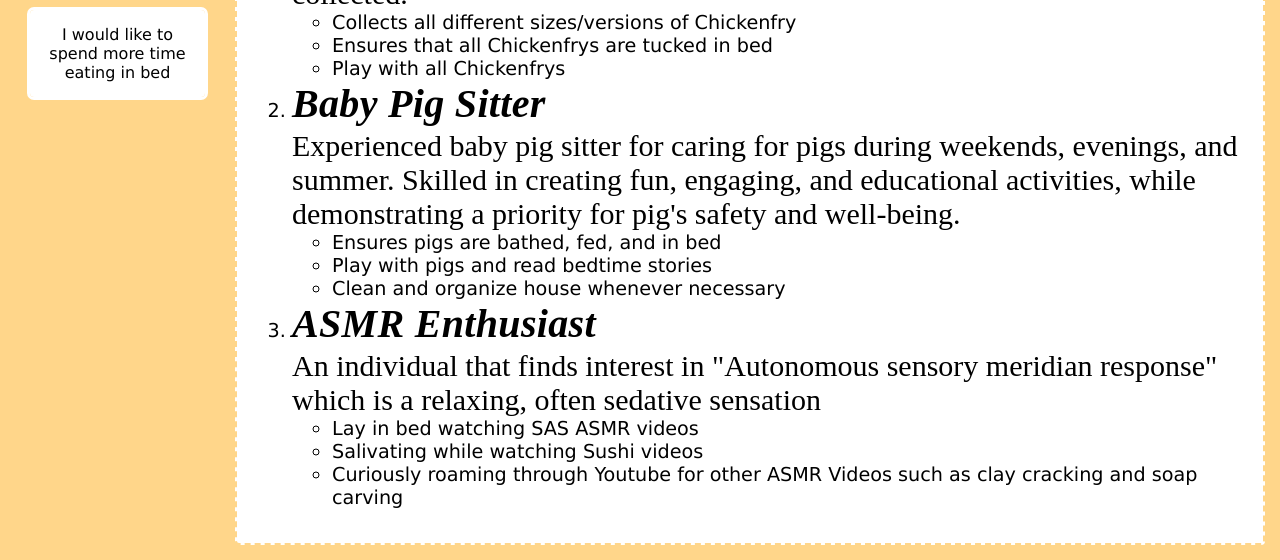
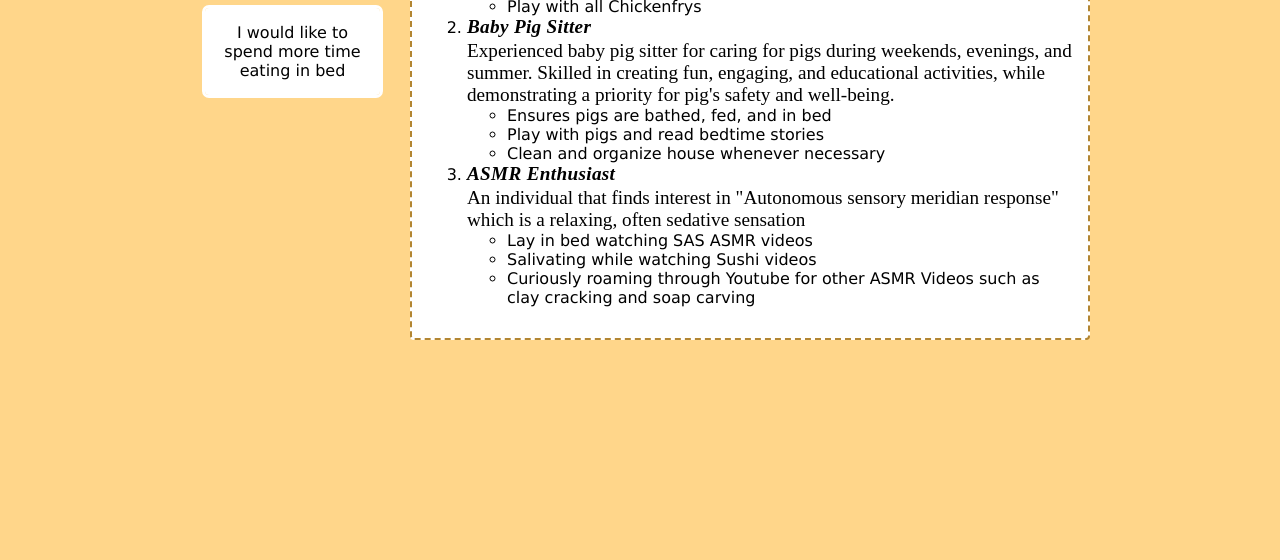
Before and after one commit to awang222/awang222.github.io, a plain HTML site: page Assignment 1/index.html in a window 1280 px wide. Shown: the part 638-1198 px from the top of the page. After the commit the page ends 1070 px from the top, so only its background shows below. Drawn offline with Linux system fonts and the light colour scheme; a web font is replaced by a local one.

Commit message:
Update style.css

```diff
--- a/Assignment 1/style.css
+++ b/Assignment 1/style.css
@@ -38,8 +38,8 @@ body {
 
 .container {
     background: #FFD68A;
-    max-width: 1300px;
-    max-height: 1000px;
+    max-width: 900px;
+    min-height: 700px;
     display: flex;
     justify-content: space-between;
     align-items: flex-start;
@@ -61,7 +61,7 @@ body {
 }
 
 .one img {
-    border: solid 2px #FFD68A;
+    border: solid 1px #B38632;
     width: inherit;
     border-radius: 4px;
 }
@@ -75,7 +75,6 @@ body {
     padding: 15px;
     text-align: center;
     align-items: center;
-    flex: wrap;
 }
 
 .two {
@@ -83,20 +82,20 @@ body {
     border-radius: 4px;
     background-color: white;
     padding: 15px;
-    border: dashed 2px #FFD68A;
+    border: dashed 2px #B38632;
     display: flex;
     flex-wrap: wrap;
     font-size: 200px;
 }
 ol {
-    font-size: 1.2rem;
+    font-size: 1rem;
 }
 
 .jobtitle {
     font-family: "Verdana, Geneva, Tahoma, sans-serif";
     font-weight: 700;
     font-style: italic;
-    font-size: 40px;
+    font-size: 1.2rem;
     margin-bottom: 2px;
     letter-spacing: 0.02rem;
 }
@@ -105,7 +104,7 @@ ol {
     font-family: "Verdana, Geneva, Tahoma, sans-serif";
     font-weight: 100;
     font-style: normal;
-    font-size: 30px;
+    font-size: 1.2rem;
     text-align: left;
 }
 
```
